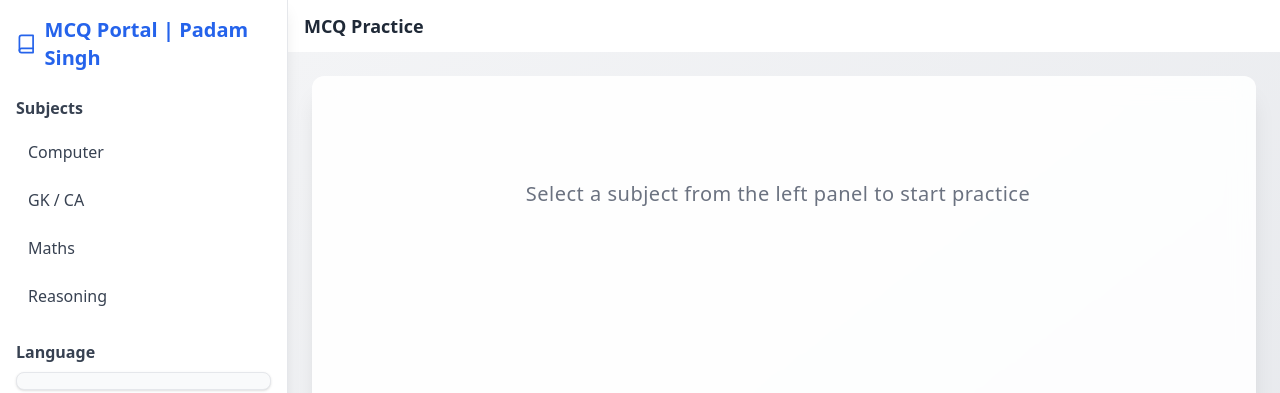
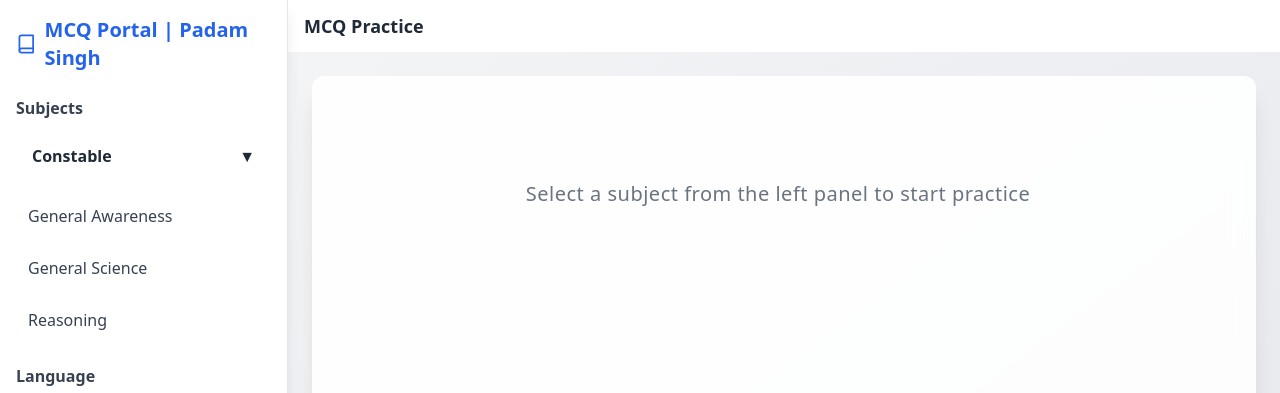
Before and after one commit to MRPADAMSINGH/Delhi-Police-Constable-MCQ, a plain HTML site: page index.html in a window 1280 px wide. Shown: the top 393 px of the page. Drawn offline with nearby package versions, Linux system fonts and the light colour scheme.

Commit message:
Add constable dropdown menu and toggle functionality

```diff
--- a/index.html
+++ b/index.html
@@ -58,41 +58,107 @@
       <h2 class="font-semibold text-gray-700 mb-3">Subjects</h2>
 
       <div class="space-y-3">
-        <ul>
+        <!-- CONSTABLE MAIN BUTTON -->
+<div class="mb-4">
+  <button
+    onclick="toggleConstable()"
+    class="w-full flex justify-between items-center
+           px-4 py-3 font-semibold
+           rounded-lg
+           text-gray-800
+           transition-all duration-200
+           hover:bg-gray-100"
+  >
+    Constable
+    <span id="constableArrow">▼</span>
+  </button>
+
+  <!-- CONSTABLE DROPDOWN -->
+  <ul id="constableMenu" class="hidden mt-2 ml-3">
+
     <li class="mb-2">
       <button class="subject-btn flex items-center px-3 py-2 rounded-lg
-           text-gray-700
-           transition-all duration-200
-           hover:bg-gray-100 hover:text-gray-900" onclick="selectSubject(this); loadMCQ('computer.json')">
+        text-gray-700 transition-all duration-200
+        hover:bg-gray-100 hover:text-gray-900"
+        onclick="selectSubject(this); loadMCQ('constable/computer.json')">
         Computer
       </button>
     </li>
+
     <li class="mb-2">
       <button class="subject-btn flex items-center px-3 py-2 rounded-lg
-           text-gray-700
-           transition-all duration-200
-           hover:bg-gray-100 hover:text-gray-900" onclick="selectSubject(this); loadMCQ('gk.json')">
+        text-gray-700 transition-all duration-200
+        hover:bg-gray-100 hover:text-gray-900"
+        onclick="selectSubject(this); loadMCQ('constable/gk.json')">
         GK / CA
       </button>
     </li>
+
     <li class="mb-2">
       <button class="subject-btn flex items-center px-3 py-2 rounded-lg
-           text-gray-700
-           transition-all duration-200
-           hover:bg-gray-100 hover:text-gray-900" onclick="selectSubject(this); loadMCQ('maths.json')">
+        text-gray-700 transition-all duration-200
+        hover:bg-gray-100 hover:text-gray-900"
+        onclick="selectSubject(this); loadMCQ('constable/maths.json')">
         Maths
       </button>
     </li>
+
     <li class="mb-2">
       <button class="subject-btn flex items-center px-3 py-2 rounded-lg
-           text-gray-700
-           transition-all duration-200
-           hover:bg-gray-100 hover:text-gray-900" onclick="selectSubject(this); loadMCQ('reasoning.json')">
+        text-gray-700 transition-all duration-200
+        hover:bg-gray-100 hover:text-gray-900"
+        onclick="selectSubject(this); loadMCQ('constable/reasoning.json')">
         Reasoning
       </button>
     </li>
 
   </ul>
+</div>
+
+<button class="subject-btn flex items-center px-3 py-2 rounded-lg
+        text-gray-700 transition-all duration-200
+        hover:bg-gray-100 hover:text-gray-900"
+        onclick="selectSubject(this); loadMCQ('General_Awareness.json')">
+        General Awareness
+      </button>
+      <button class="subject-btn flex items-center px-3 py-2 rounded-lg
+        text-gray-700 transition-all duration-200
+        hover:bg-gray-100 hover:text-gray-900"
+        onclick="selectSubject(this); loadMCQ('General_Science.json')">
+        General Science
+      </button>
+      <button class="subject-btn flex items-center px-3 py-2 rounded-lg
+        text-gray-700 transition-all duration-200
+        hover:bg-gray-100 hover:text-gray-900"
+        onclick="selectSubject(this); loadMCQ('H/Reasoning.json')">
+        Reasoning
+      </button>
+
+  <ul id="constableMenu" class="hidden mt-2 ml-3">
+
+    <li class="mb-2">
+
+    </li>
+
+    <li class="mb-2">
+
+    </li>
+
+    <li class="mb-2">
+
+    </li>
+
+    <li class="mb-2">
+      <button class="subject-btn flex items-center px-3 py-2 rounded-lg
+        text-gray-700 transition-all duration-200
+        hover:bg-gray-100 hover:text-gray-900"
+        onclick="selectSubject(this); loadMCQ('constable/reasoning.json')">
+        Reasoning
+      </button>
+    </li>
+
+  </ul>
+
 
 
       </div>
@@ -231,6 +297,17 @@
 </script>
 <script src="//translate.google.com/translate_a/element.js?cb=googleTranslateElementInit"></script>
 
+<script>
+  function toggleConstable() {
+    const menu = document.getElementById("constableMenu");
+    const arrow = document.getElementById("constableArrow");
+
+    menu.classList.toggle("hidden");
+    arrow.innerText = menu.classList.contains("hidden") ? "▼" : "▲";
+  }
+</script>
+
+
 <!-- Your MCQ JS -->
 <script src="script.js"></script>
 
```
Lines whose indentation alone changed are shown as unchanged.
